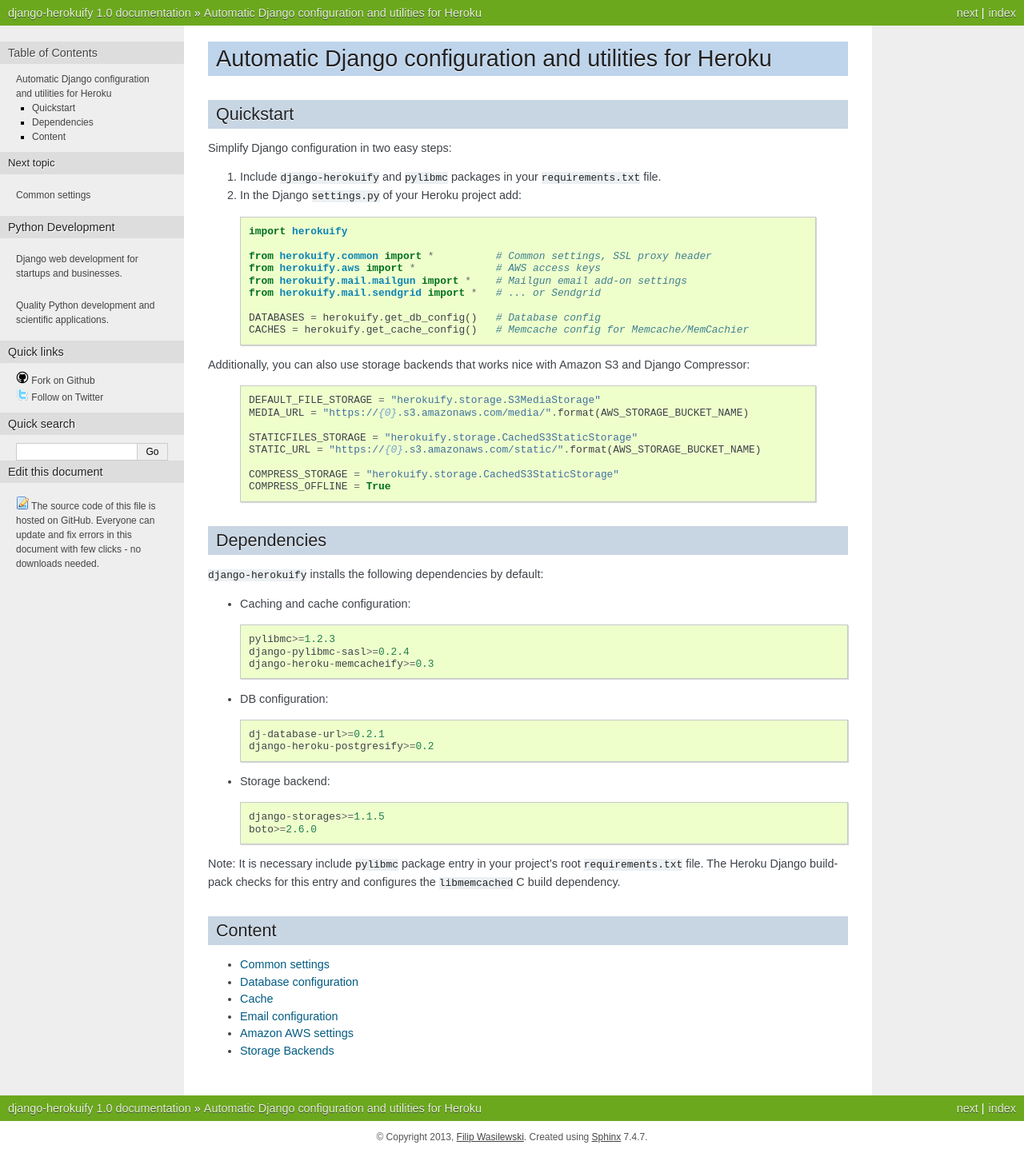
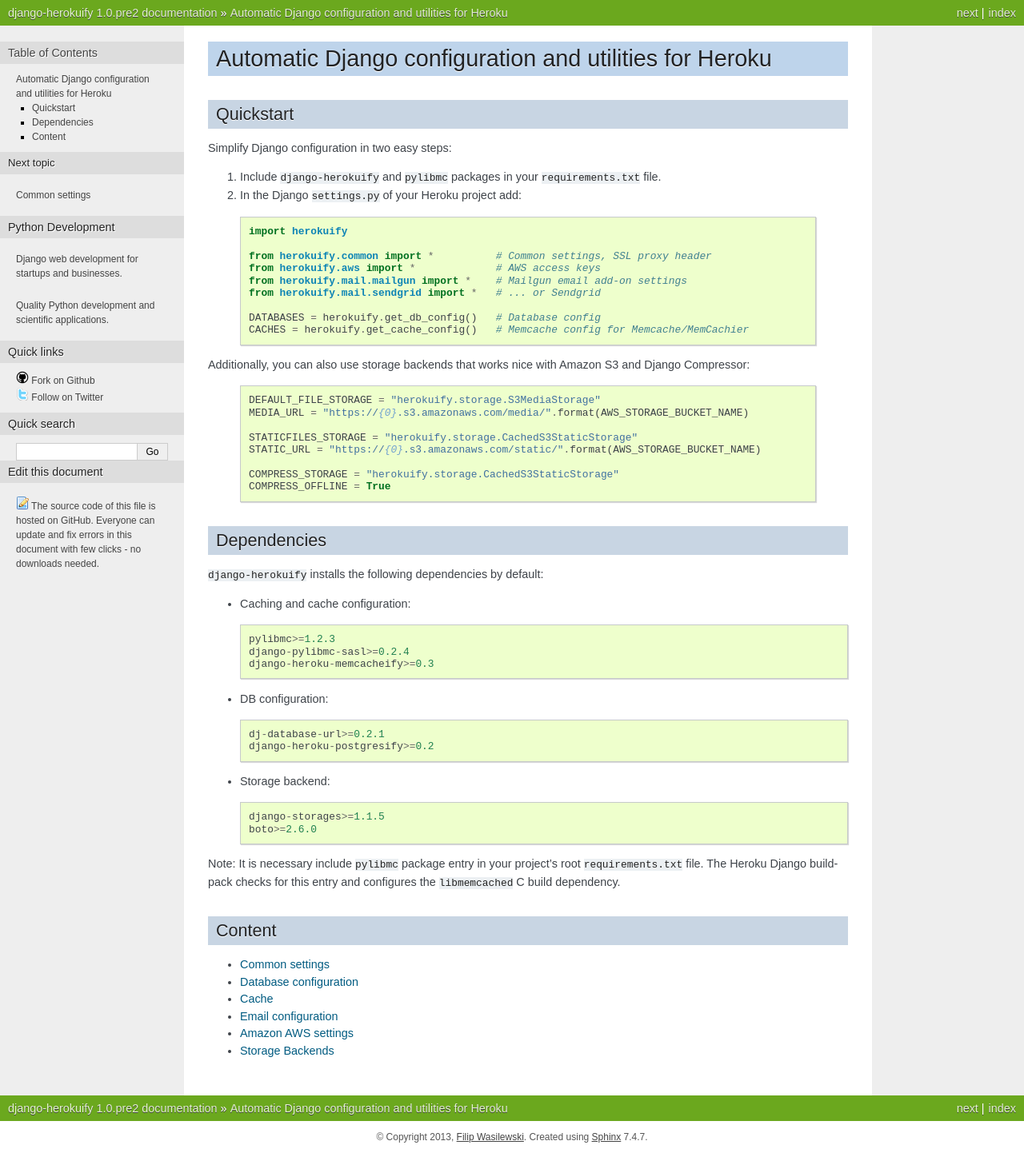
Before and after one commit to nigma/django-herokuify, a Sphinx documentation site: the page built from docs/index.rst, in a window 1280 px wide. Shown: the whole page at 80% size. Built offline with Sphinx 7.4.7, drawn with Linux system fonts in a browser that asks for light colours.

Commit message:
Bump version number (1.0.pre2)

```diff
--- a/docs/conf.py
+++ b/docs/conf.py
@@ -57,7 +57,7 @@
 # The short X.Y version.
 version = '1.0'
 # The full version, including alpha/beta/rc tags.
-release = '1.0'
+release = '1.0.pre2'
 
 # The language for content autogenerated by Sphinx. Refer to documentation
 # for a list of supported languages.
--- a/setup.py
+++ b/setup.py
@@ -4,7 +4,7 @@
 from setuptools import setup, find_packages
 
 
-version = "1.0.pre1"
+version = "1.0.pre2"
 
 setup(
     name="django-herokuify",
```
